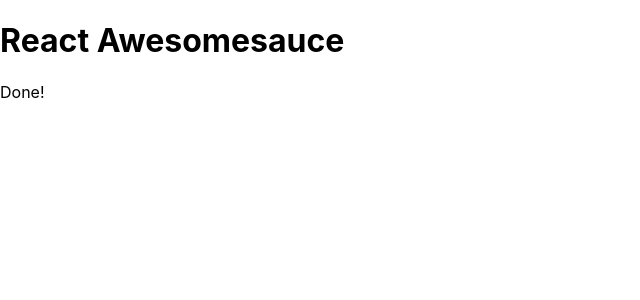
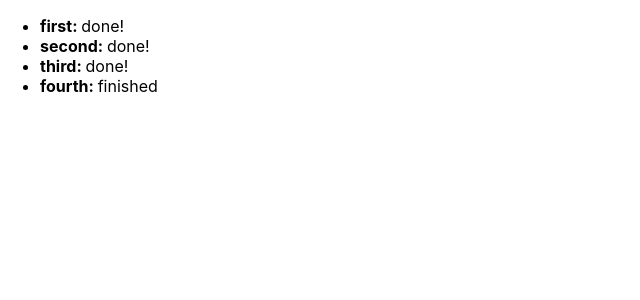
Before and after one commit to doniisetiiawan/react-317, a React (Create React App) app: page / in a window 1280 px wide. Shown: the top 300 px of the page, without its empty margins (0-640 px from the left). Built offline with nearby package versions, Linux system fonts and the light colour scheme.

Commit message:
Add merging component state

```diff
--- a/src/MyComponent.jsx
+++ b/src/MyComponent.jsx
@@ -2,27 +2,43 @@ import React, { Component } from 'react';
 
 class MyComponent extends Component {
   state = {
-    heading: 'React awesomesauce {busy}',
-    content: 'loading...',
+    first: 'loading...',
+    second: 'loading...',
+    third: 'loading...',
+    fourth: 'loading...',
+    doneMessage: 'finished',
   };
 
   render() {
-    const { heading, content } = this.state;
+    const { state } = this;
 
     setTimeout(() => {
-      this.setState({
-        heading: 'React Awesomesauce',
-        content: 'Done!',
-      });
+      this.setState({ first: 'done!' });
+    }, 1000);
+    setTimeout(() => {
+      this.setState({ second: 'done!' });
+    }, 2000);
+    setTimeout(() => {
+      this.setState({ third: 'done!' });
     }, 3000);
+    setTimeout(() => {
+      this.setState(() => ({
+        ...state,
+        fourth: state.doneMessage,
+      }));
+    }, 4000);
 
     return (
-      <main>
-        <h1>{heading}</h1>
-        <p>
-          {content}
-        </p>
-      </main>
+      <ul>
+        {Object.keys(state)
+          .filter(key => key !== 'doneMessage')
+          .map(key => (
+            <li key={key}>
+              <strong>{key}: </strong>
+              {state[key]}
+            </li>
+          ))}
+      </ul>
     );
   }
 }
```
